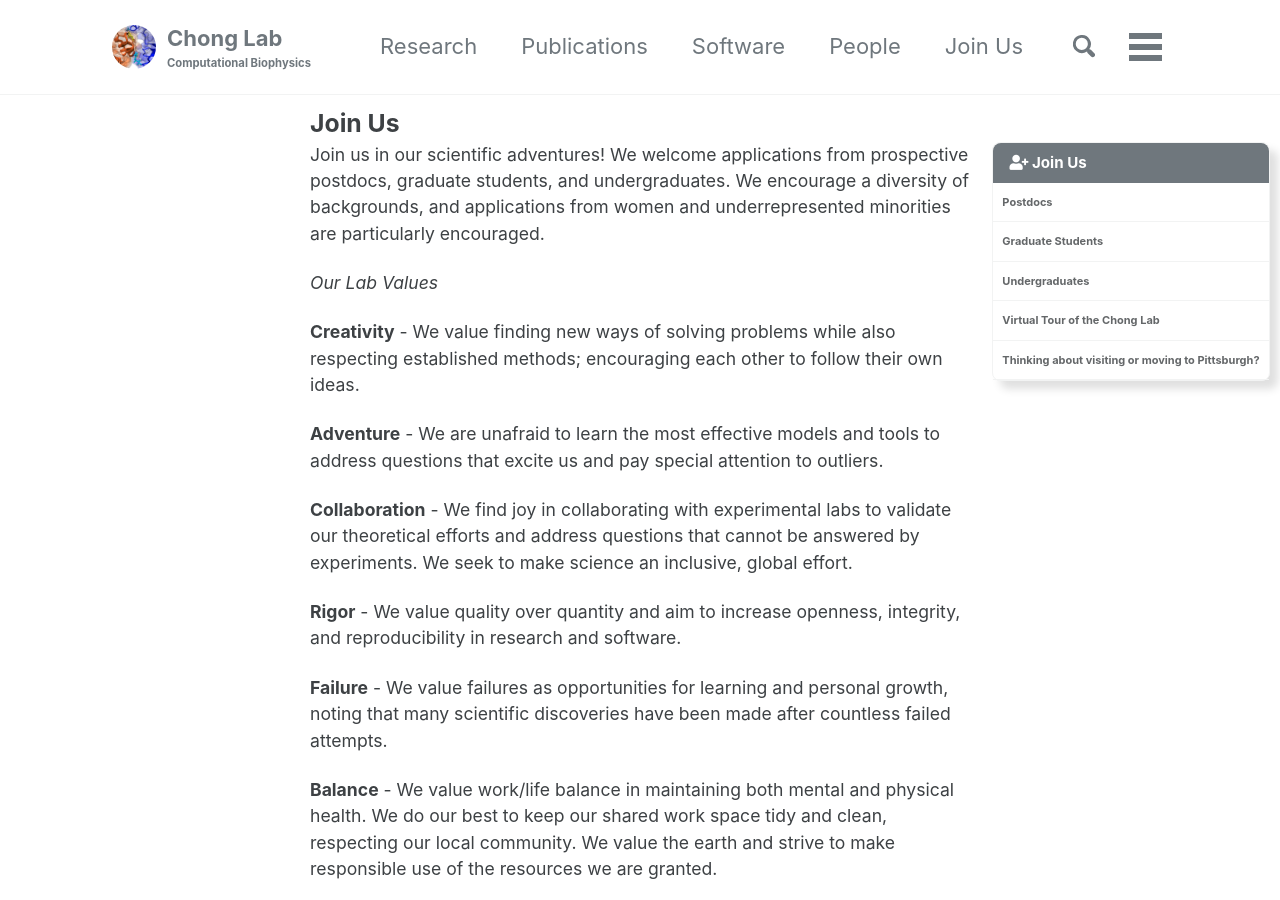
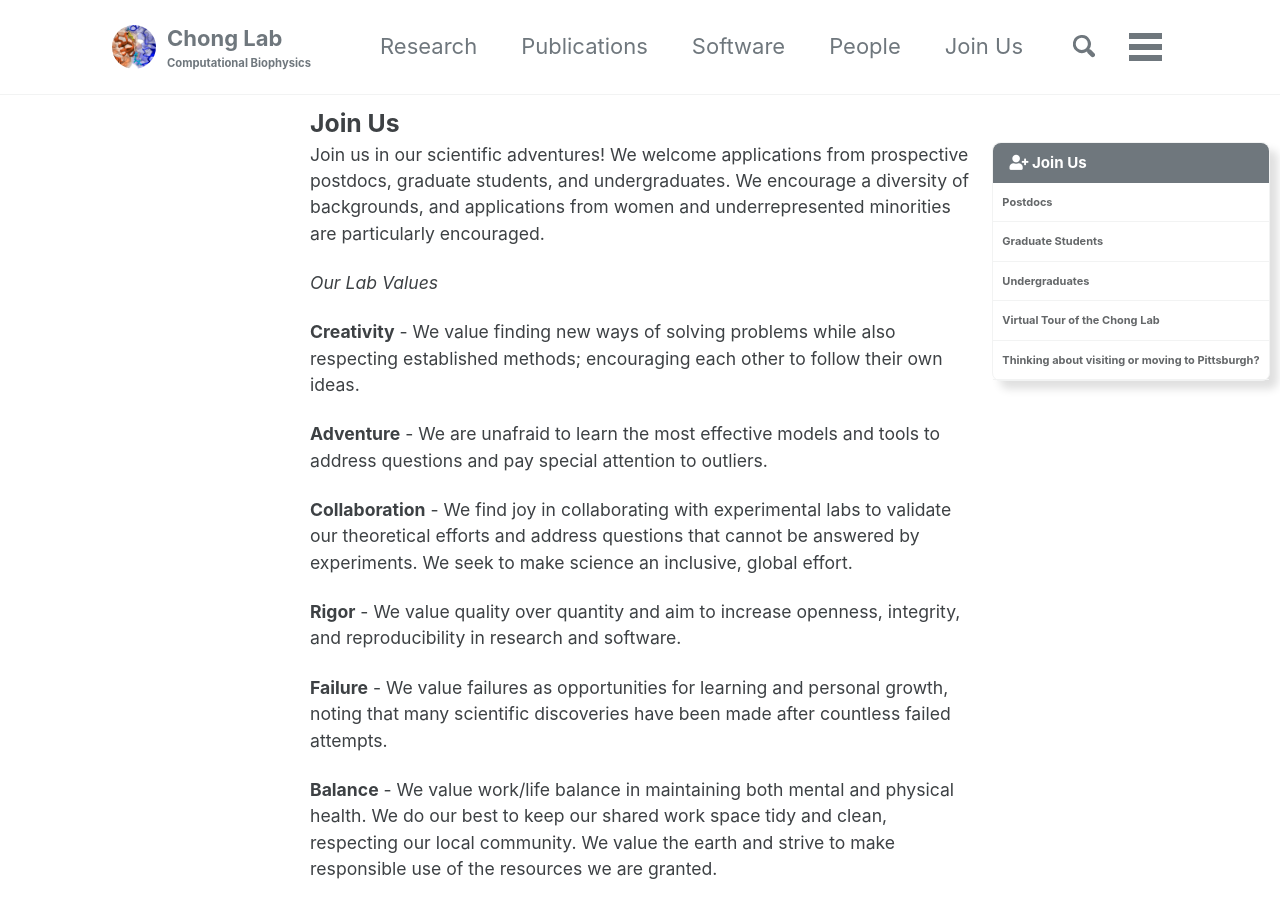
Before and after one commit to darianyang/mm-github-pages-test, a Jekyll site: the page built from _pages/join_us.md, in a window 1280 px wide and 900 px high. Built offline with Jekyll 4.4.1, drawn with Linux system fonts in a browser that asks for light colours; cached includes are drawn as plain includes.

Commit message:
Update join_us.md

```diff
--- a/_pages/join_us.md
+++ b/_pages/join_us.md
@@ -13,7 +13,7 @@ Join us in our scientific adventures! We welcome applications from prospective p
 
 **Creativity** - We value finding new ways of solving problems while also respecting established methods; encouraging each other to follow their own ideas.
 
-**Adventure** - We are unafraid to learn the most effective models and tools to address questions that excite us and pay special attention to outliers.
+**Adventure** - We are unafraid to learn the most effective models and tools to address questions and pay special attention to outliers.
 
 **Collaboration** - We find joy in collaborating with experimental labs to validate our theoretical efforts and address questions that cannot be answered by experiments. We seek to make science an inclusive, global effort.
 
```
